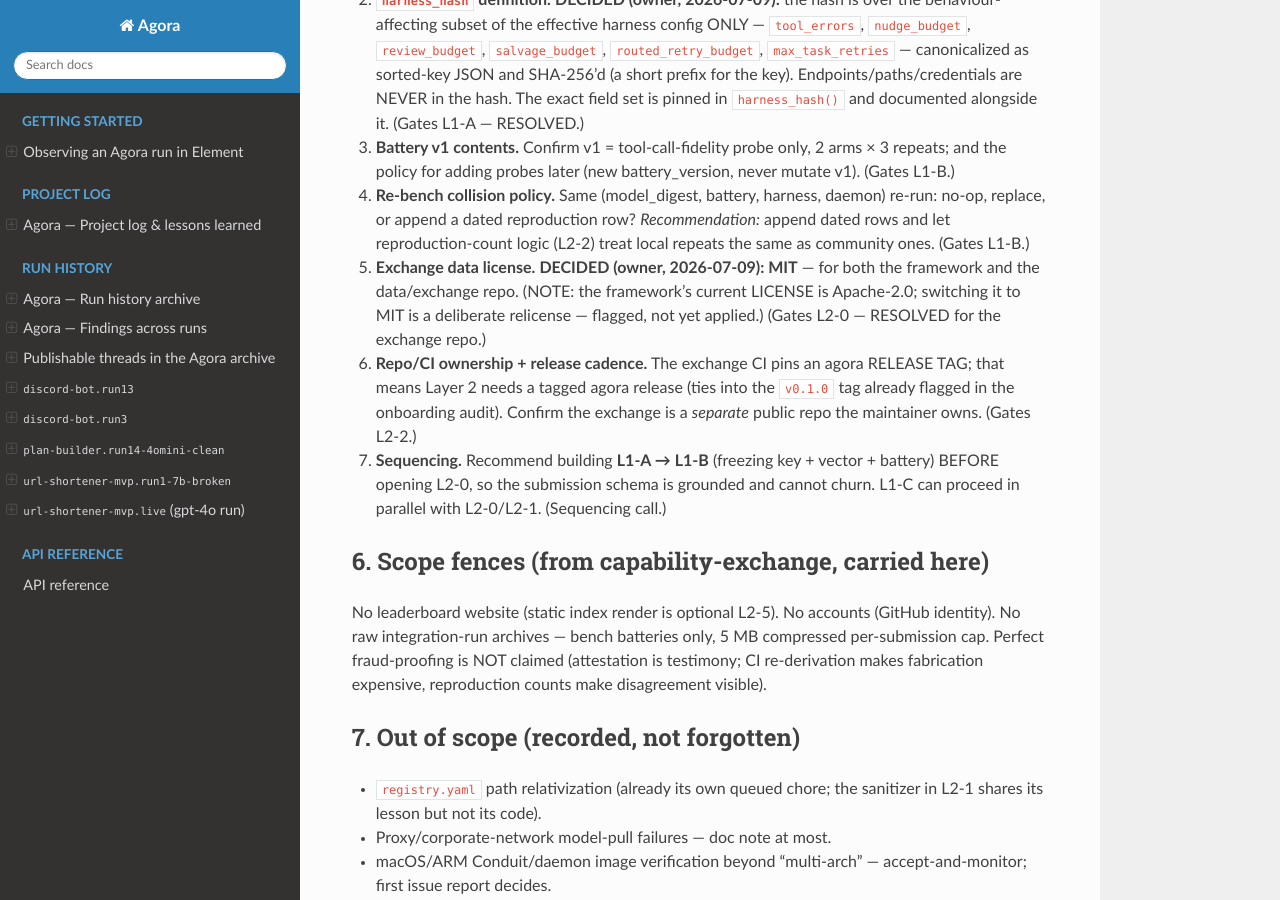
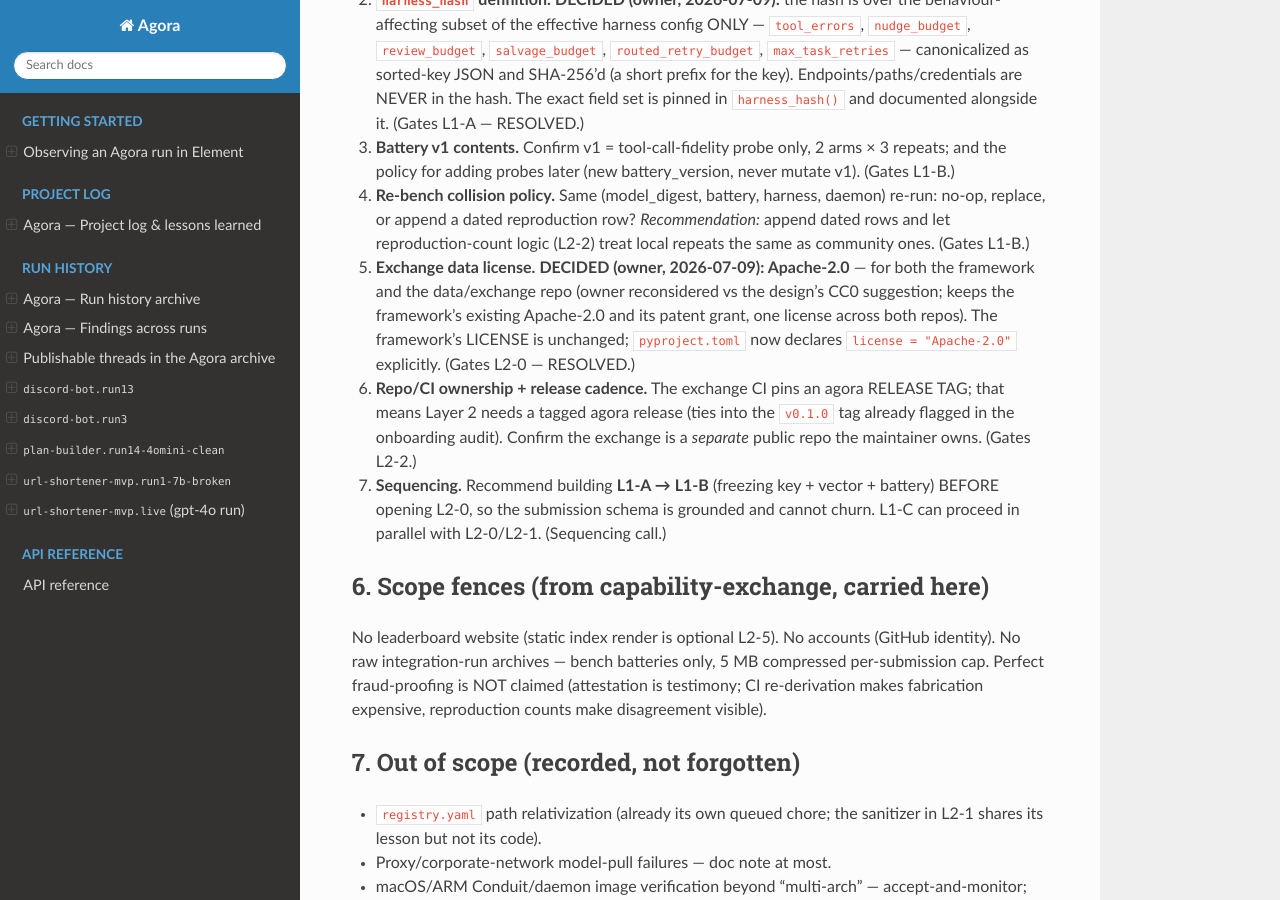
Before and after one commit to fabs133/agora, a Sphinx documentation site: the page built from docs/design/capability-program-plan.md, in a window 1280 px wide and 900 px high, scrolled down 4180 px. Built offline with Sphinx 7.4.7 and the Read the Docs theme 3.1.0, drawn with Linux system fonts in a browser that asks for light colours.

Commit message:
chore: make the Apache-2.0 license explicit (framework + exchange)
Owner reconsidered and chose Apache-2.0 for BOTH the framework and the
exchange/data repo (keeps the framework's existing license + its patent grant;
one license across both repos). No relicense needed — the framework LICENSE was
already Apache-2.0 since the initial commit (8374483), it was just never
declared in pyproject and had no recorded rationale.

- pyproject.toml: declare `license = "Apache-2.0"` (SPDX, PEP 639) and bump the
  build floor to setuptools>=77 which supports that form (wheel build verified).
- capability-program-plan §5.5 + docs/exchange/CONTRIBUTING: Apache-2.0 (revert
  the interim MIT note from 1bf4a83); the exchange repo ships an Apache-2.0
  LICENSE matching the framework.

Co-Authored-By: Claude Opus 4.8 (1M context) <noreply@anthropic.com>

```diff
--- a/docs/design/capability-program-plan.md
+++ b/docs/design/capability-program-plan.md
@@ -202,10 +202,12 @@ mirror. Machine-readable index is canonical; these are cosmetic/reach.
    re-run: no-op, replace, or append a dated reproduction row? *Recommendation:*
    append dated rows and let reproduction-count logic (L2-2) treat local repeats
    the same as community ones. (Gates L1-B.)
-5. **Exchange data license.** **DECIDED (owner, 2026-07-09): MIT** — for both the
-   framework and the data/exchange repo. (NOTE: the framework's current LICENSE is
-   Apache-2.0; switching it to MIT is a deliberate relicense — flagged, not yet
-   applied.) (Gates L2-0 — RESOLVED for the exchange repo.)
+5. **Exchange data license.** **DECIDED (owner, 2026-07-09): Apache-2.0** — for
+   both the framework and the data/exchange repo (owner reconsidered vs the
+   design's CC0 suggestion; keeps the framework's existing Apache-2.0 and its
+   patent grant, one license across both repos). The framework's LICENSE is
+   unchanged; `pyproject.toml` now declares `license = "Apache-2.0"` explicitly.
+   (Gates L2-0 — RESOLVED.)
 6. **Repo/CI ownership + release cadence.** The exchange CI pins an agora RELEASE
    TAG; that means Layer 2 needs a tagged agora release (ties into the
    `v0.1.0` tag already flagged in the onboarding audit). Confirm the exchange is
--- a/pyproject.toml
+++ b/pyproject.toml
@@ -1,5 +1,5 @@
 [build-system]
-requires = ["setuptools>=68", "wheel"]
+requires = ["setuptools>=77", "wheel"]
 build-backend = "setuptools.build_meta"
 
 [project]
@@ -8,6 +8,7 @@ version = "0.1.0"
 description = "Multi-agent orchestration framework built on Matrix + Manifold contracts."
 requires-python = ">=3.12"
 readme = "README.md"
+license = "Apache-2.0"
 dependencies = [
     "pydantic>=2.7",
     "pyyaml>=6.0",
```
Also changed, not shown: docs/exchange/CONTRIBUTING.md (+2 -2 lines).
